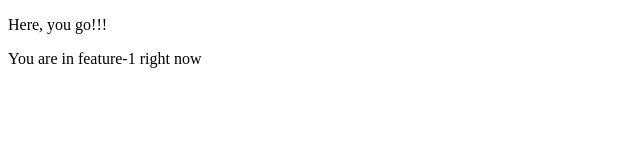
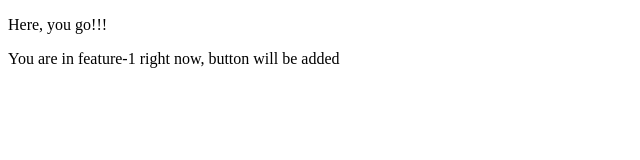
Before and after one commit to GouriVerma/Local-Repo, a plain HTML site: page index.html in a window 1280 px wide. Shown: the whole page, without its empty margins (0-640 px from the left). Drawn offline with Linux system fonts and the light colour scheme.

```diff
--- a/index.html
+++ b/index.html
@@ -7,6 +7,6 @@
 </head>
 <body>
     <p>Here, you go!!!</p>
-    <p>You are in feature-1 right now</p>
+    <p>You are in feature-1 right now, button will be added</p>
 </body>
 </html>
```
